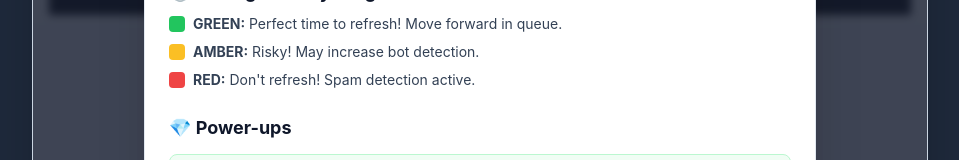
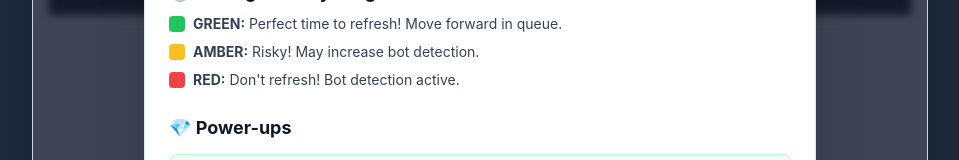
Before and after one commit to herunan/glastle, a React (Vite) app: page / in a window 1280 px wide. Shown: the part 379-539 px from the top of the page, without its empty margins (160-1119 px from the left). Built offline with nearby package versions, Linux system fonts and the light colour scheme.

Commit message:
Update RED timing text to 'Bot detection active'

```diff
--- a/src/components/HelpModal.tsx
+++ b/src/components/HelpModal.tsx
@@ -51,7 +51,7 @@ export const HelpModal: React.FC<HelpModalProps> = ({ onClose }) => {
                             </div>
                             <div className="flex items-center gap-2">
                                 <div className="w-4 h-4 min-w-[1rem] bg-red-500 rounded shrink-0"></div>
-                                <span><strong>RED:</strong> Don't refresh! Spam detection active.</span>
+                                <span><strong>RED:</strong> Don't refresh! Bot detection active.</span>
                             </div>
                         </div>
                     </section>
```
